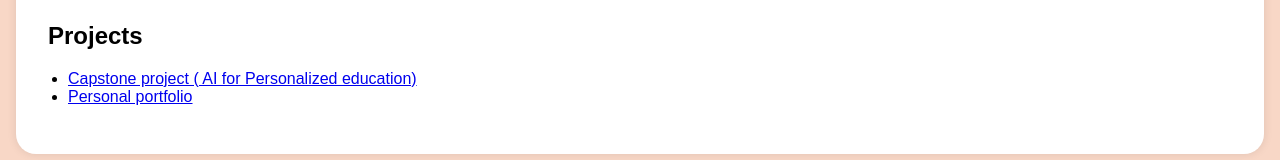
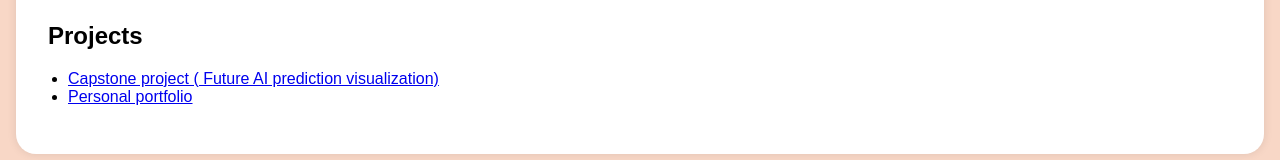
Before and after one commit to vyshnav11111/digital-portfolio, a plain HTML site: page index.html in a window 1280 px wide. Shown: the part 1062-1222 px from the top of the page. Drawn offline with Linux system fonts and the light colour scheme.

Commit message:
index.html

```diff
--- a/index.html
+++ b/index.html
@@ -154,7 +154,7 @@ Affiliated to Bharathiar University</p>
         <div class="section-content">
             <h2>Projects</h2>
             <ul>
-                <li><a href="#">Capstone project ( AI for Personalized education)</a></li>
+                <li><a href="#">Capstone project ( Future AI prediction visualization)</a></li>
                 <li><a href="#">Personal portfolio </a></li>
 
                 <!-- Add more project links here -->
```
